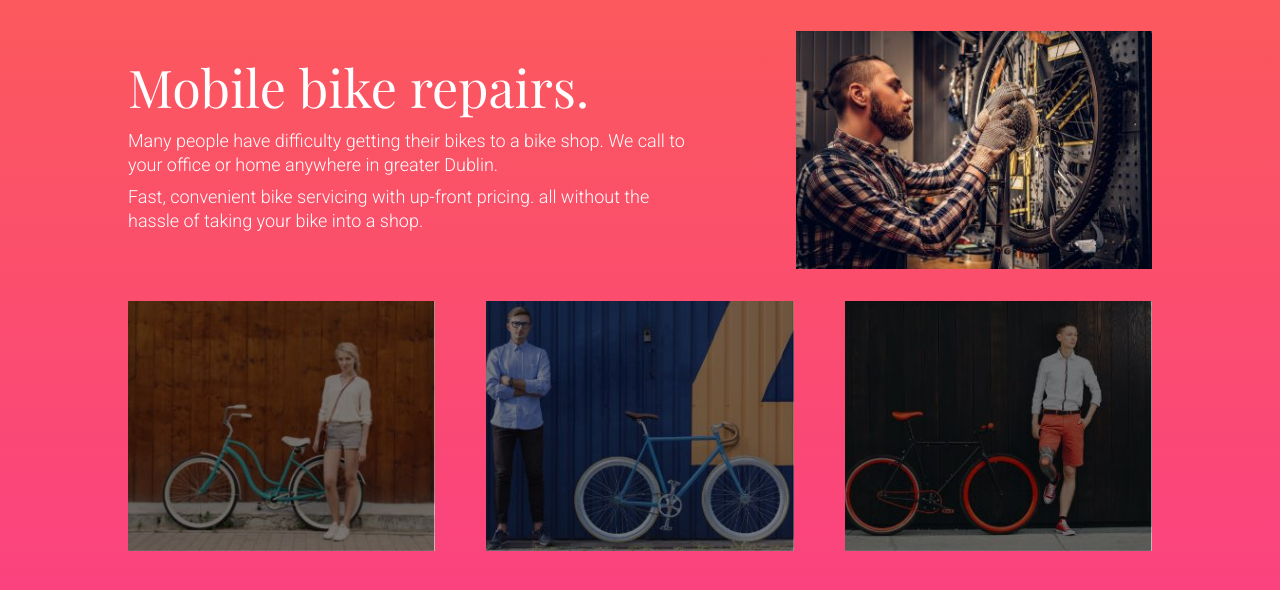
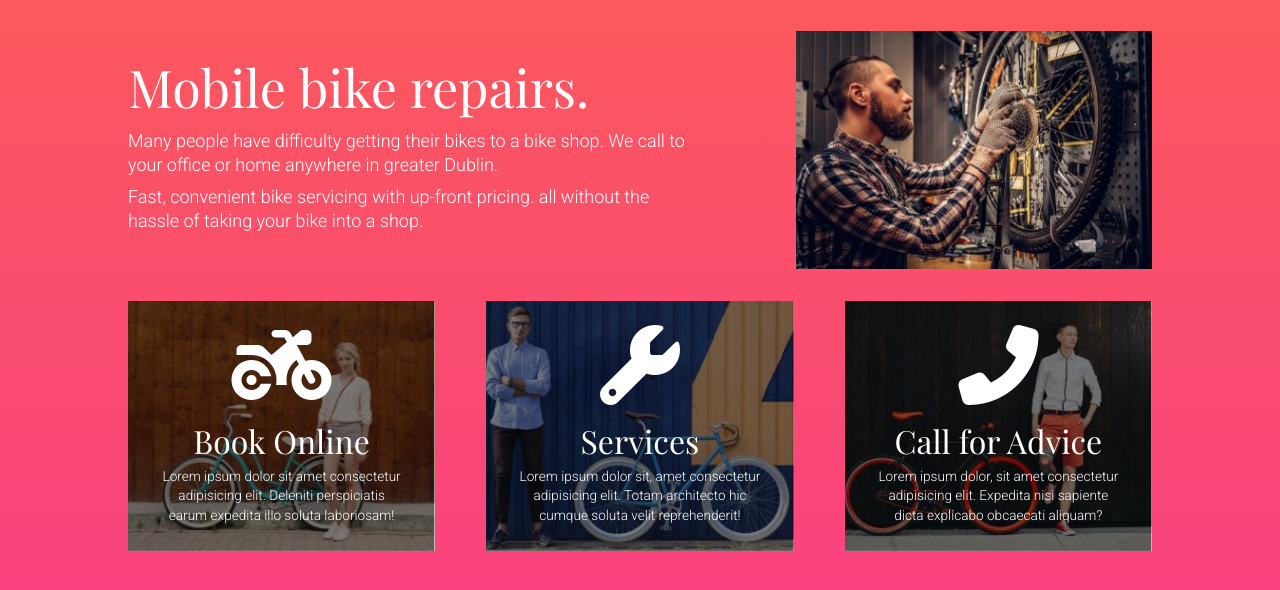
Before and after one commit to odacrem123/bike-repair-website, a plain HTML site: page index.html in a window 1280 px wide. Shown: the part 140-730 px from the top of the page. Drawn offline with nearby package versions, Linux system fonts and the light colour scheme.

Commit message:
added icon
fontawesome icon were added and changes font size

```diff
--- a/index.html
+++ b/index.html
@@ -35,10 +35,23 @@
       </div>
     </main>
     <div class="cards">
-      <div class="card1"></div>
-      <div class="card2"></div>
-      <div class="card3"></div>
+      <div class="card1">
+        <i class="fas fa-motorcycle box-icon"></i>
+        <h2>Book Online</h2>
+        <p>Lorem ipsum dolor sit amet consectetur adipisicing elit. Deleniti perspiciatis earum expedita illo soluta laboriosam!</p>
+      </div>
+      <div class="card2">
+        <i class="fas fa-wrench box-icon"></i>
+        <h2>Services</h2>
+        <p>Lorem ipsum dolor sit, amet consectetur adipisicing elit. Totam architecto hic cumque soluta velit reprehenderit!</p>
+      </div>
+      <div class="card3">
+        <i class="fas fa-phone-alt box-icon"></i>
+        <h2>Call for Advice</h2>
+        <p>Lorem ipsum dolor, sit amet consectetur adipisicing elit. Expedita nisi sapiente dicta explicabo obcaecati aliquam?</p>
+      </div>
     </div>
   </div>
+  <script src="https://kit.fontawesome.com/3fe23aa9e7.js" crossorigin="anonymous"></script>
 </body>
 </html>
--- a/style.css
+++ b/style.css
@@ -48,6 +48,7 @@ main {
   display: flex;
   justify-content: space-between;
   min-height: 250px;
+  text-align: center;
 }
 
 .card1 {
@@ -71,7 +72,24 @@ h1 {
   margin-bottom: 1rem;
 }
 
+h2 {
+  font-size: 2rem;
+  font-family: 'Playfair Display', serif;
+  margin-top: 20px;
+}
+
 p {
   line-height: 1.5rem;
   margin-bottom: 0.5rem;
 }
+
+.cards p {
+  font-size: 0.85rem;
+  line-height: 1.2rem;
+  margin: 10px 30px 20px 30px;
+}
+
+.box-icon {
+  font-size: 5rem;
+  margin-top: 1.5rem;
+}
```
